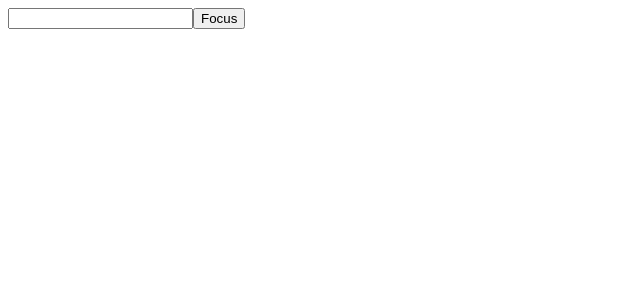
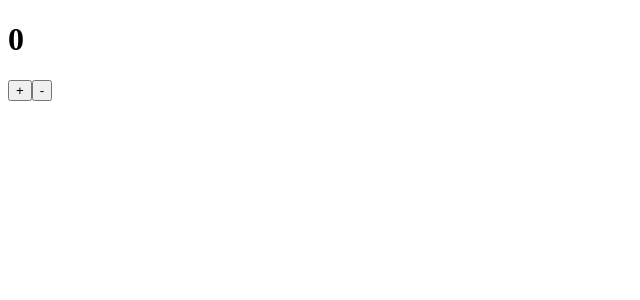
Before and after one commit to ayushisahoo22/react_js, a React (Vite) app in the folder 02counter/: page / in a window 1280 px wide. Shown: the top 300 px of the page, without its empty margins (0-640 px from the left). Built offline with nearby package versions, Linux system fonts and the light colour scheme.

Commit message:
useReducer Hook

```diff
--- /dev/null
+++ b/02counter/src/Hooks/useReducer.jsx
@@ -0,0 +1,25 @@
+import { useReducer } from "react";
+function reducer(state, action) {
+  if (action === "increment") {
+    return state + 1;
+  }
+  if (action === "decrement") {
+    return state - 1;
+  }
+  return state;
+}
+function Reducer() {
+  const [count, dispatch] = useReducer(reducer, 0);
+  return (
+    <>
+      <h1>{count}</h1>
+      <button onClick={() => dispatch("increment")}>
+        +
+      </button>
+      <button onClick={() => dispatch("decrement")}>
+        -
+      </button>
+    </>
+  );
+}
+export default Reducer;
--- a/02counter/src/main.jsx
+++ b/02counter/src/main.jsx
@@ -7,6 +7,7 @@ import CounterApp from './Hooks/Hook_counter.jsx'
 import Timer from './Hooks/useEffect.jsx'
 import Component1 from './Hooks/useContext.jsx'
 import UseRef from './Hooks/useRef.jsx'
+import Reducer from './Hooks/useReducer.jsx'
 
 //    Object
 // const carInfo={
@@ -45,5 +46,7 @@ createRoot(document.getElementById('root')).render(
 
   // <Component1/>
 
-  <UseRef/>
+  // <UseRef/>
+
+  <Reducer/>
 )
```
